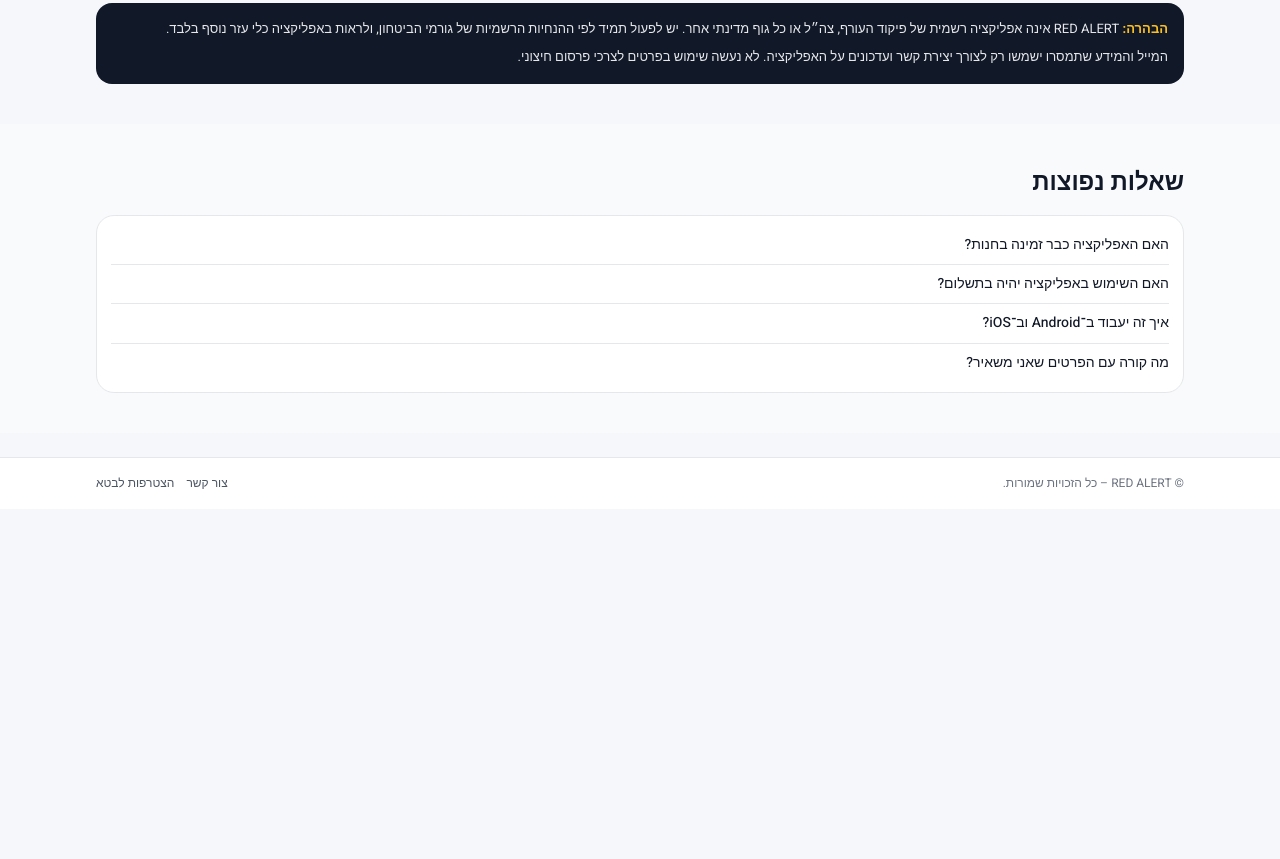
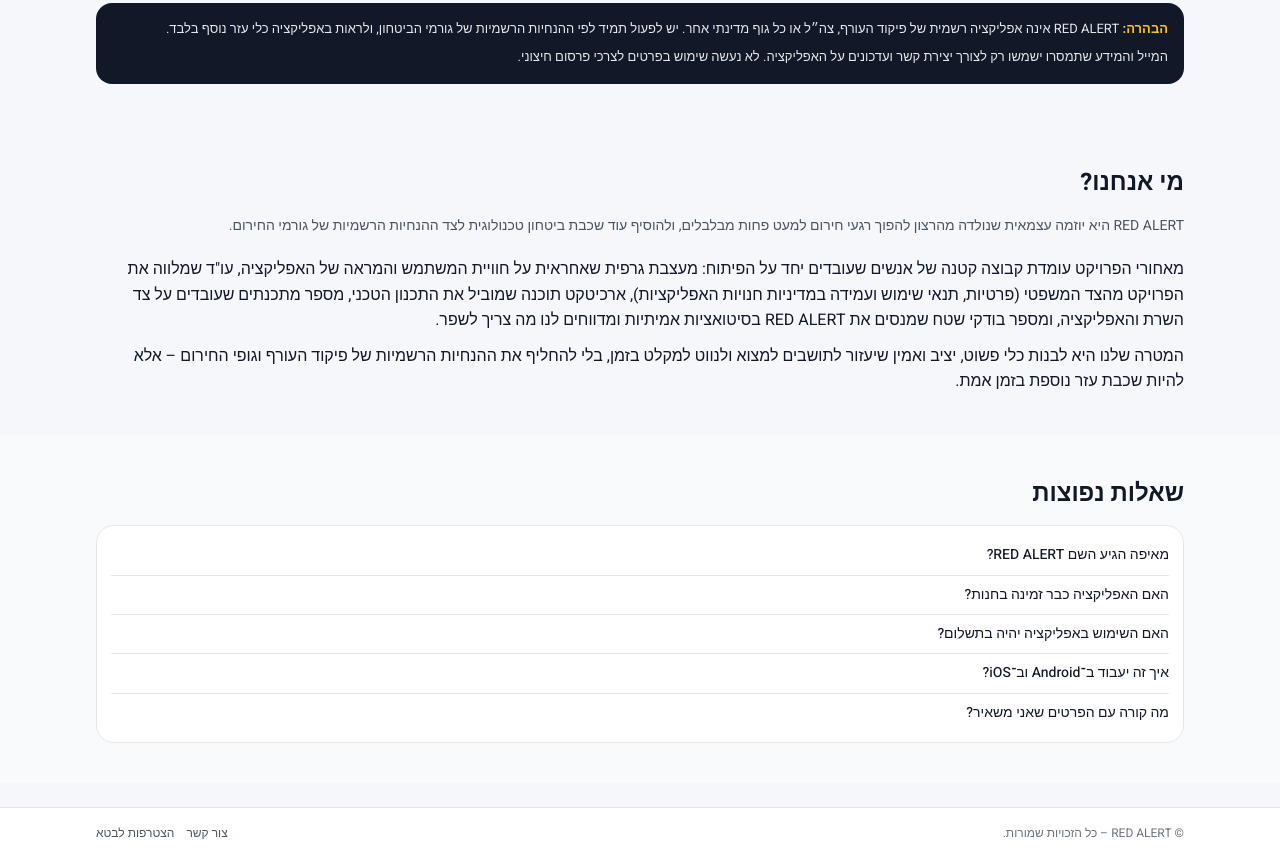
Before and after one commit to hatif007/shelter-alert-landing, a plain HTML site: page index.html in a window 1280 px wide. Shown: the part 3000-3859 px from the top of the page. Before the commit the page ends 3509 px from the top, so only its background shows below. Drawn offline with Linux system fonts and the light colour scheme.

```diff
--- a/index.html
+++ b/index.html
@@ -1180,10 +1180,45 @@
     </section>
 
     <!-- FAQ -->
+         <!-- מי אנחנו -->
+    <section id="about">
+      <div class="container">
+        <h2>מי אנחנו?</h2>
+        <p class="section-intro">
+          RED ALERT היא יוזמה עצמאית שנולדה מהרצון להפוך רגעי חירום למעט פחות
+          מבלבלים, ולהוסיף עוד שכבת ביטחון טכנולוגית לצד ההנחיות הרשמיות של גורמי החירום.
+        </p>
+        <p>
+          מאחורי הפרויקט עומדת קבוצה קטנה של אנשים שעובדים יחד על הפיתוח:
+          מעצבת גרפית שאחראית על חוויית המשתמש והמראה של האפליקציה,
+          עו&quot;ד שמלווה את הפרויקט מהצד המשפטי (פרטיות, תנאי שימוש ועמידה במדיניות חנויות האפליקציות),
+          ארכיטקט תוכנה שמוביל את התכנון הטכני,
+          מספר מתכנתים שעובדים על צד השרת והאפליקציה,
+          ומספר בודקי שטח שמנסים את RED ALERT בסיטואציות אמיתיות ומדווחים לנו מה צריך לשפר.
+        </p>
+        <p style="margin-top: 10px;">
+          המטרה שלנו היא לבנות כלי פשוט, יציב ואמין שיעזור לתושבים למצוא ולנווט למקלט בזמן,
+          בלי להחליף את ההנחיות הרשמיות של פיקוד העורף וגופי החירום –
+          אלא להיות שכבת עזר נוספת בזמן אמת.
+        </p>
+      </div>
+    </section>
+
     <section id="faq" class="faq-section">
       <div class="container">
         <h2>שאלות נפוצות</h2>
         <div class="faq-list">
+                <details>
+        <summary>מאיפה הגיע השם RED ALERT?</summary>
+        <p>
+          השם RED ALERT נבחר כמחווה למשחק המחשב הקלאסי Command &amp; Conquer: Red Alert.
+          באחד השלבים במשחק היריב משגר טיל בליסטי, נשמעת אזעקה, ועל המסך מופיע טיימר קצר
+          עד לפגיעה – וצריך להספיק להתגונן. התחושה הזאת של "יש אזעקה, יש טיימר, צריך להגיע
+          מהר למקום מוגן" היא בדיוק ההשראה מאחורי האפליקציה: לעזור להגיע בזמן למקלט בעולם
+          האמיתי, ולא רק במשחק.
+        </p>
+      </details>
+
           <details>
             <summary>האם האפליקציה כבר זמינה בחנות?</summary>
             <p>
```
